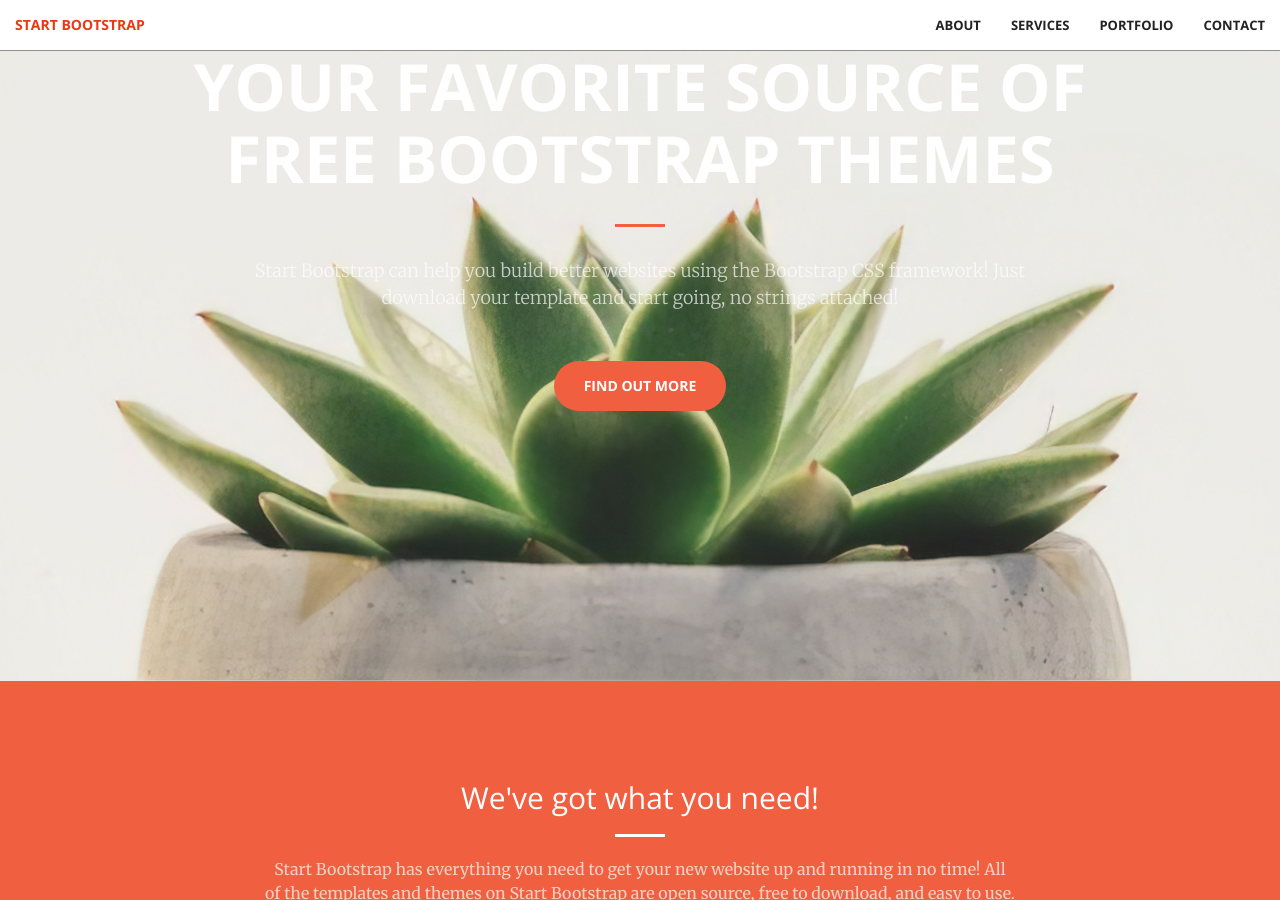
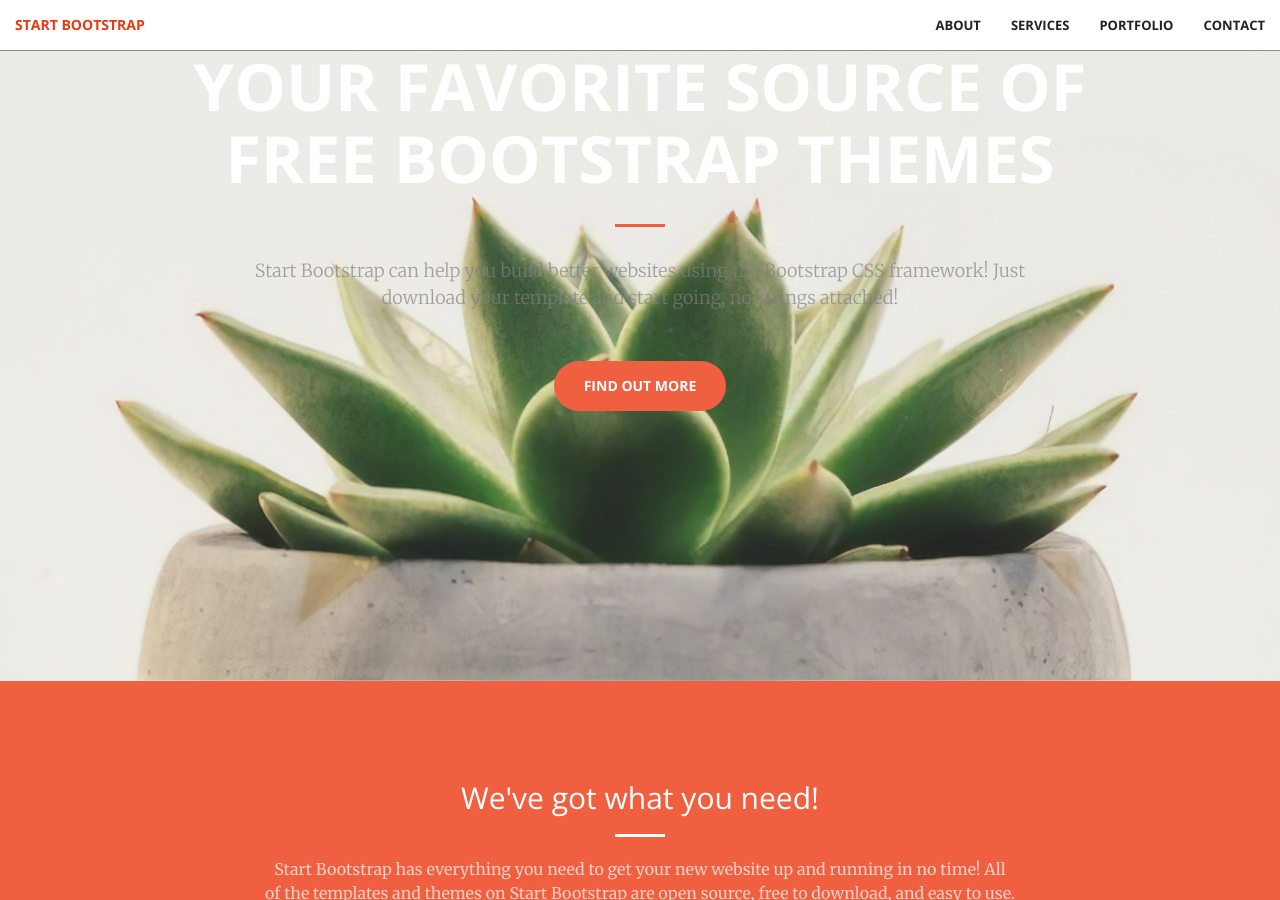
Before and after one commit to katelyn98/PersonalWebsite, a Jekyll site: the page built from index.md, in a window 1280 px wide and 900 px high, scrolled down 219 px. Built offline with Jekyll 4.4.1, drawn with Linux system fonts in a browser that asks for light colours.

Commit message:
changing font color

```diff
--- a/_sass/_base.scss
+++ b/_sass/_base.scss
@@ -175,7 +175,7 @@ header {
             }
             p {
                 font-weight: 300;
-                color: rgba(white, .7);
+                color: rgba(grey, .7);
                 font-size: 16px;
                 margin-bottom: 50px;
             }
```
